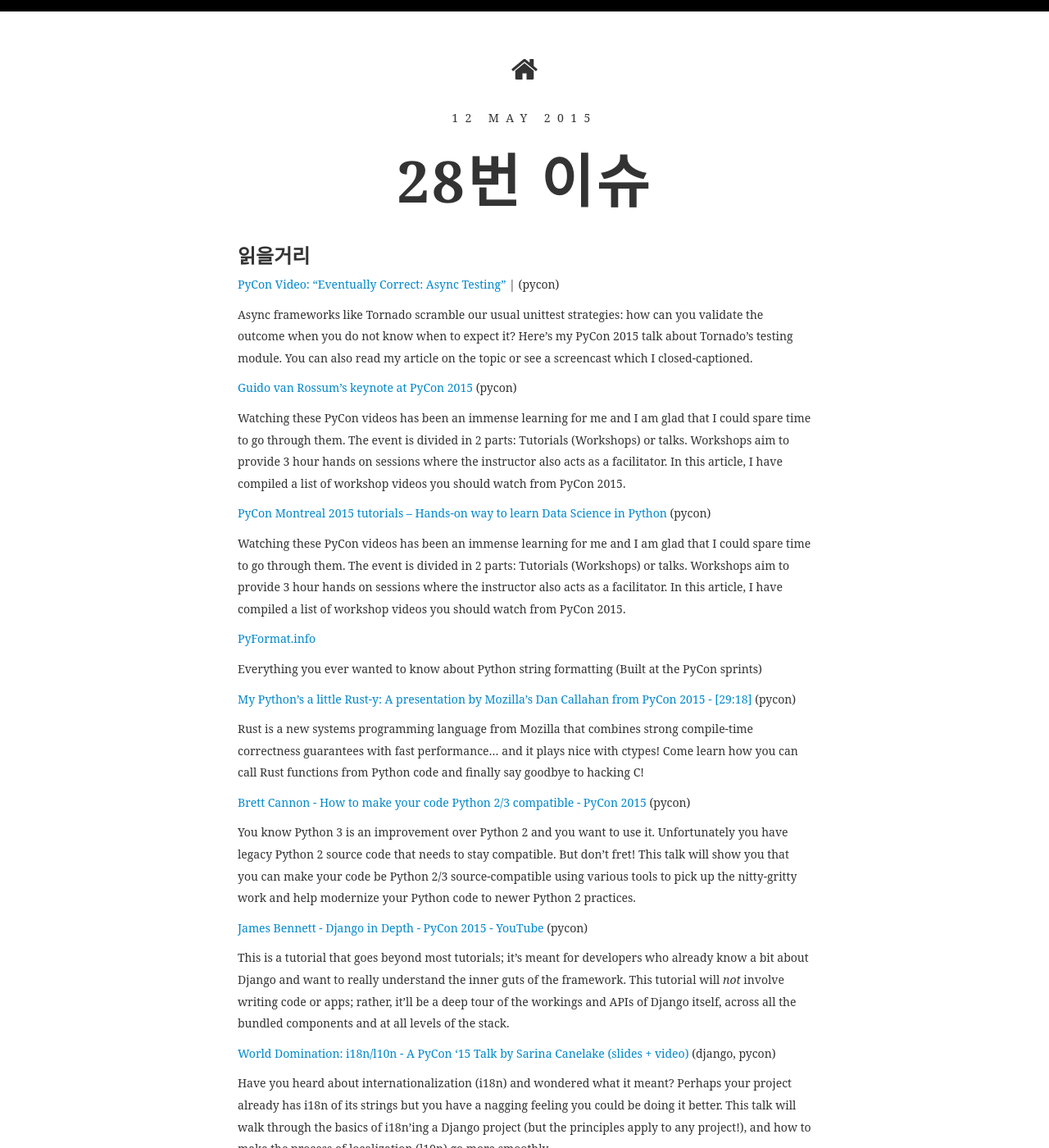
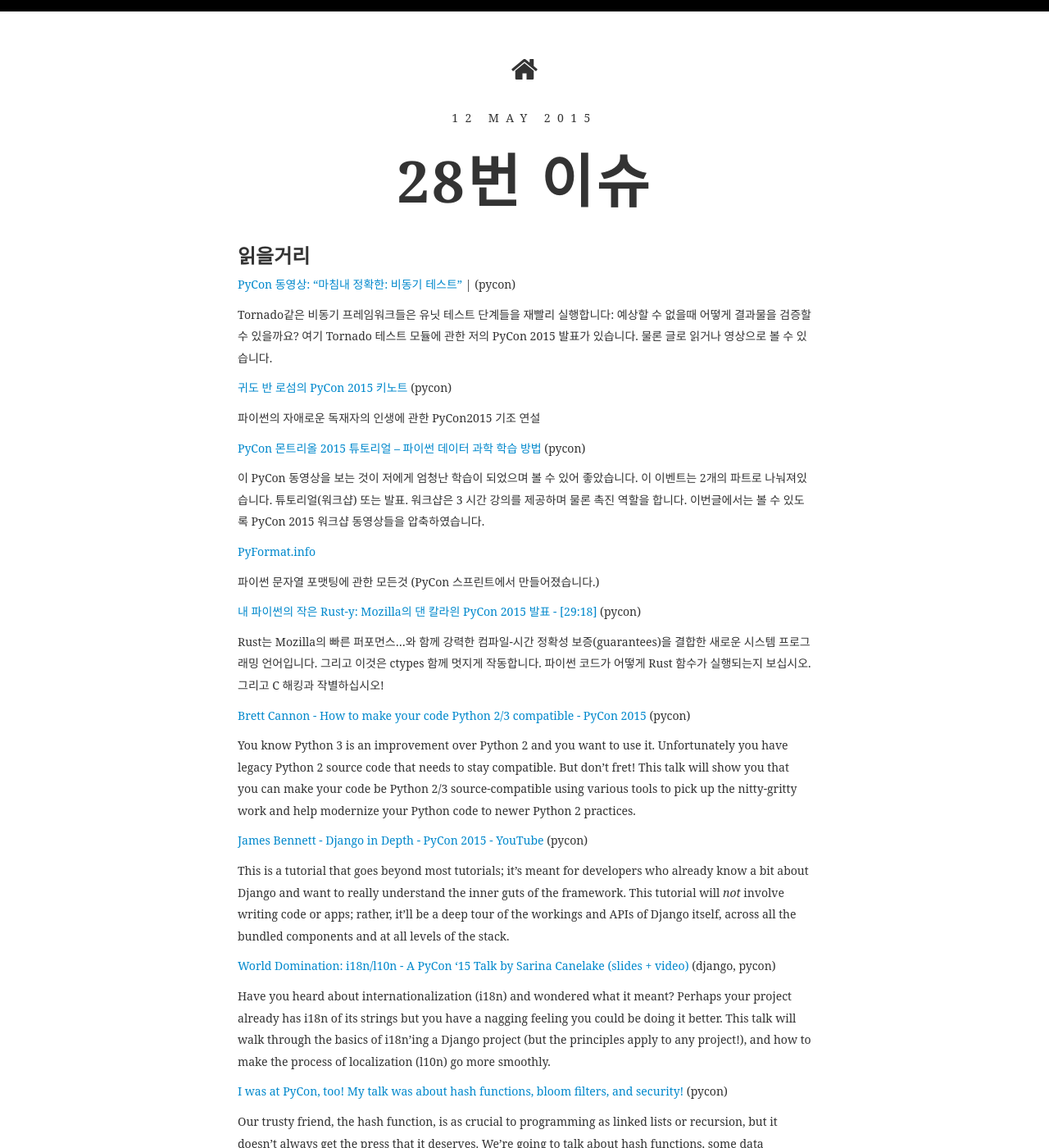
Before and after one commit to weeklypythonkr/weeklypythonkr.github.io, a Jekyll site: the page built from _posts/2015-05-12-Issue-28.md, in a window 1280 px wide and 1400 px high. Shown: the whole window at 82% size. Built offline with Jekyll 4.4.1, drawn with Linux system fonts in a browser that asks for light colours; some web fonts are replaced; some of the changed text lies outside the part shown.

Commit message:
28번 이슈 일부 번역

```diff
--- a/_posts/2015-05-12-Issue-28.md
+++ b/_posts/2015-05-12-Issue-28.md
@@ -4,29 +4,29 @@
 ---
 
 ###읽을거리
-<a href="http://feedproxy.google.com/~r/emptysquare/~3/DHsGy7A3DUs/" target="_blank">PyCon Video: "Eventually Correct: Async Testing"</a> | (pycon)
+<a href="http://feedproxy.google.com/~r/emptysquare/~3/DHsGy7A3DUs/" target="_blank">PyCon 동영상: "마침내 정확한: 비동기 테스트"</a> | (pycon)
 
-Async frameworks like Tornado scramble our usual unittest strategies: how can you validate the outcome when you do not know when to expect it? Here's my PyCon 2015 talk about Tornado's testing module. You can also read my article on the topic or see a screencast which I closed-captioned.
+Tornado같은 비동기 프레임워크들은 유닛 테스트 단계들을 재빨리 실행합니다: 예상할 수 없을때 어떻게 결과물을 검증할 수 있을까요? 여기 Tornado 테스트 모듈에 관한 저의 PyCon 2015 발표가 있습니다. 물론 글로 읽거나 영상으로 볼 수 있습니다.
 
 
-<a href="https://youtu.be/G-uKNd5TSBw" target="_blank">Guido van Rossum's keynote at PyCon 2015</a> (pycon)
+<a href="https://youtu.be/G-uKNd5TSBw" target="_blank">귀도 반 로섬의 PyCon 2015 키노트</a> (pycon)
 
-Watching these PyCon videos has been an immense learning for me and I am glad that I could spare time to go through them. The event is divided in 2 parts: Tutorials (Workshops) or talks. Workshops aim to provide 3 hour hands on sessions where the instructor also acts as a facilitator. In this article, I have compiled a list of workshop videos you should watch from PyCon 2015.
+파이썬의 자애로운 독재자의 인생에 관한 PyCon2015 기조 연설
 
 
-<a href="http://www.analyticsvidhya.com/blog/2015/04/pycon-montreal-2015-data-science-workshops/" target="_blank">PyCon Montreal 2015 tutorials – Hands-on way to learn Data Science in Python</a> (pycon)
+<a href="http://www.analyticsvidhya.com/blog/2015/04/pycon-montreal-2015-data-science-workshops/" target="_blank">PyCon 몬트리올 2015 튜토리얼 – 파이썬 데이터 과학 학습 방법</a> (pycon)
 
-Watching these PyCon videos has been an immense learning for me and I am glad that I could spare time to go through them. The event is divided in 2 parts: Tutorials (Workshops) or talks. Workshops aim to provide 3 hour hands on sessions where the instructor also acts as a facilitator. In this article, I have compiled a list of workshop videos you should watch from PyCon 2015.
+이 PyCon 동영상을 보는 것이 저에게 엄청난 학습이 되었으며 볼 수 있어 좋았습니다. 이 이벤트는 2개의 파트로 나눠져있습니다. 튜토리얼(워크샵) 또는 발표. 워크샵은 3 시간 강의를 제공하며 물론 촉진 역할을 합니다. 이번글에서는 볼 수 있도록 PyCon 2015 워크샵 동영상들을 압축하였습니다.
 
 
 <a href="http://pyformat.info/" target="_blank">PyFormat.info</a>
 
-Everything you ever wanted to know about Python string formatting (Built at the PyCon sprints)
+파이썬 문자열 포맷팅에 관한 모든것 (PyCon 스프린트에서 만들어졌습니다.)
 
 
-<a href="https://www.youtube.com/watch?v=3CwJ0MH-4MA" target="_blank">My Python's a little Rust-y: A presentation by Mozilla's Dan Callahan from PyCon 2015 - [29:18]</a> (pycon)
+<a href="https://www.youtube.com/watch?v=3CwJ0MH-4MA" target="_blank">내 파이썬의 작은 Rust-y: Mozilla의 댄 칼라읜 PyCon 2015 발표 - [29:18]</a> (pycon)
 
-Rust is a new systems programming language from Mozilla that combines strong compile-time correctness guarantees with fast performance... and it plays nice with ctypes! Come learn how you can call Rust functions from Python code and finally say goodbye to hacking C!
+Rust는 Mozilla의 빠른 퍼포먼스...와 함께 강력한 컴파일-시간 정확성 보증(guarantees)을 결합한 새로운 시스템 프로그래밍 언어입니다. 그리고 이것은 ctypes 함께 멋지게 작동합니다. 파이썬 코드가 어떻게 Rust 함수가 실행되는지 보십시오. 그리고 C 해킹과 작별하십시오!
 
 
 <a href="http://www.reddit.com/r/Python/comments/32p4ef/brett_cannon_how_to_make_your_code_python_23/" target="_blank">Brett Cannon - How to make your code Python 2/3 compatible - PyCon 2015</a> (pycon)
@@ -88,22 +88,22 @@
 
 <a href="https://github.com/towry/bin-packing" target="_blank">bin-packing</a> - 45 스타, 2 포크
 
-Bin Packing Algorithm
+bin 패킹 알고리즘Bin Packing Algorithm
 
 
 <a href="https://github.com/strib/scipher" target="_blank">scipher</a> - 24 스타, 6 포크
 
-A scholarly message encoder:
+학문적 메시지 인코더
 
 
 <a href="https://github.com/OneSourceCat/scan-framework" target="_blank">scan-framework</a> - 19 스타, 22 포크
 
-A framework used for Vulnerability scanning
+취약점 스캐닝을 위한 프레임워크
 
 
 <a href="https://github.com/python/asyncio" target="_blank">asyncio</a> - 16 스타, 3 포크
 
-This project is the asyncio module for Python 3.3. Since Python 3.4, asyncio is part of the standard library.
+이 프로젝트는 파이썬 3.3을 위한 asyncio 모듈입니다. 파이썬 3.4부터는 asyncio가 표준 라이브러리입니다.
 
 
 <a href="https://github.com/gianlucaborello/cassandradump" target="_blank">cassandradump</a> - 12 스타, 0 포크
@@ -113,7 +113,7 @@
 
 <a href="https://github.com/ipconfiger/torasync" target="_blank">torasync</a> - 11 스타, 0 포크
 
-run async task in backend process
+백엔드 프로세스에서 비동기 작업 실행
 
 
 <a href="https://github.com/rhiever/reddit-twitter-bot" target="_blank">reddit-twitter-bot</a> - 5 스타, 1 포크
@@ -128,7 +128,7 @@
 
 <a href="https://github.com/ottatiyarou/django-email-registration-demo" target="_blank">django-email-registration-demo</a> - 4 스타, 1 포크
 
-A Django demo app using email + password auth with activation key
+인증키와 함께 이메일 + 암호을 사용하는 Django 데모 앱
 
 
 <a href="https://github.com/paambaati/daily-dilbert" target="_blank">daily-dilbert</a> - 2 스타, 0 포크
```
